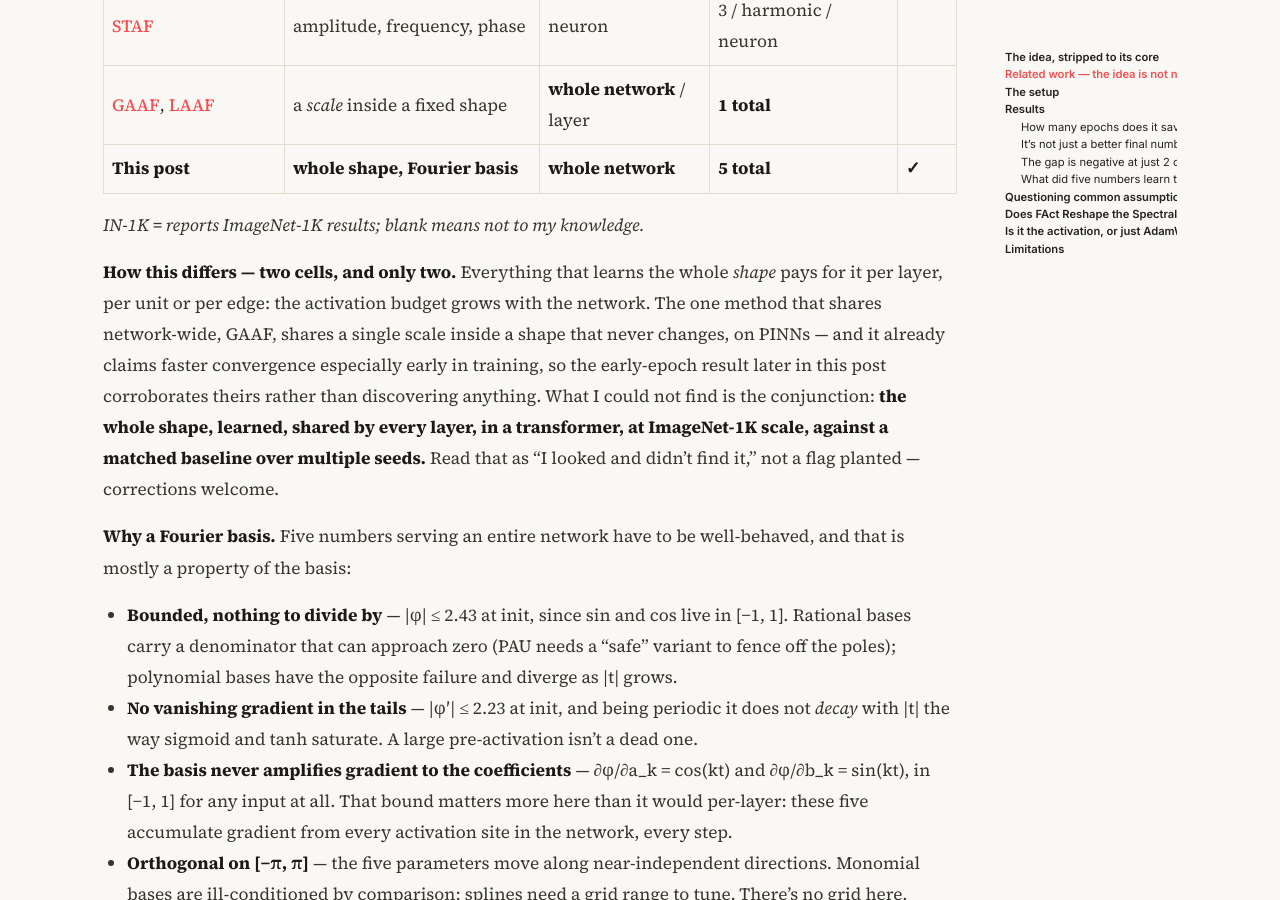
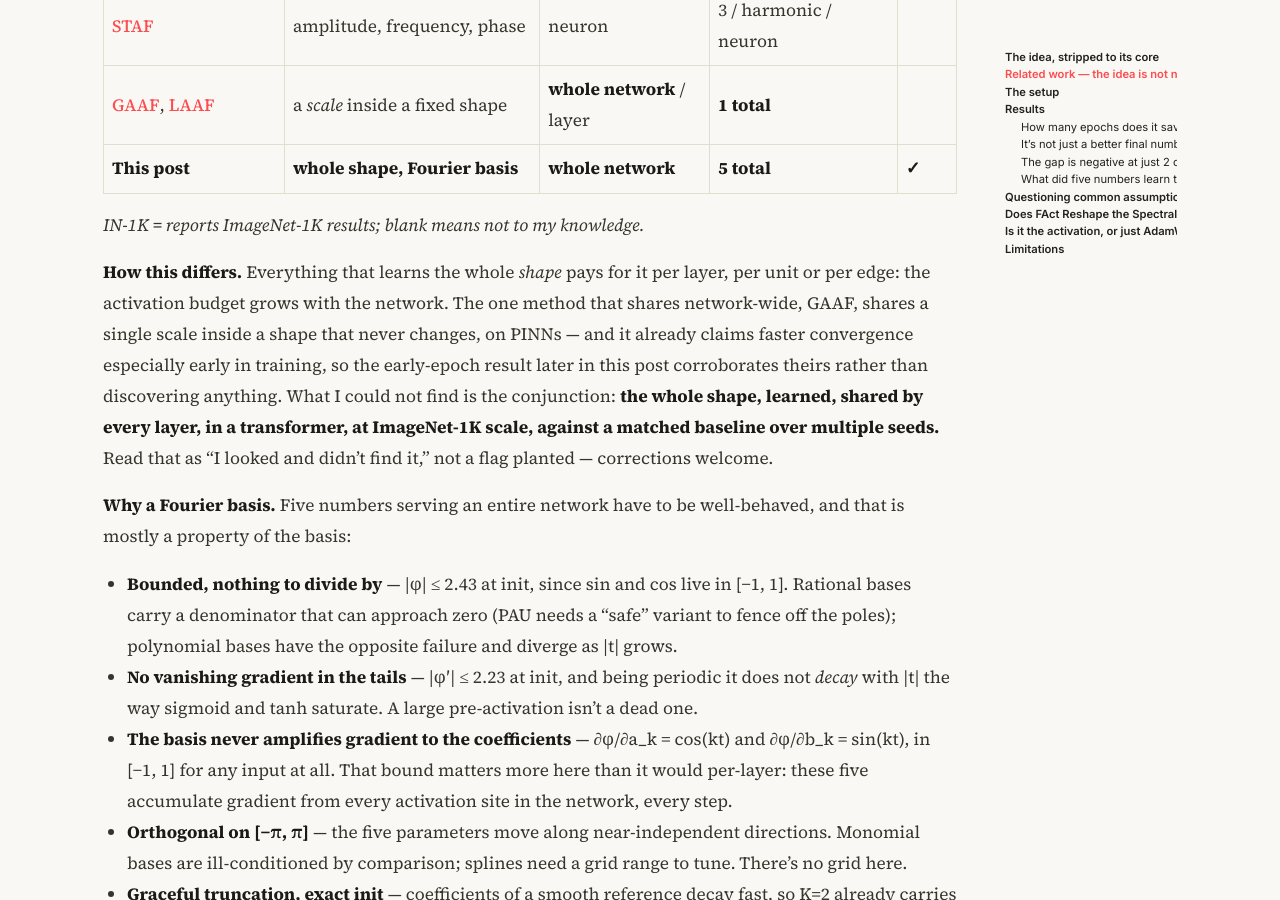
Before and after one commit to Arunprakash-A/Arunprakash-a.github.io, a Jekyll site: the page built from _posts/2026-08-11-learnable-activations-might-have-better-loss-landscape.md, in a window 1280 px wide and 900 px high, scrolled down 2904 px. Built offline with Jekyll 4.4.1, drawn with Linux system fonts in a browser that asks for light colours; nearby versions of some CDN libraries.

Commit message:
Drop the 'two cells, and only two' framing
Let the table carry it instead of telling the reader what to notice.

Co-Authored-By: Claude Sonnet 5 <noreply@anthropic.com>

```diff
--- a/_posts/2026-08-11-learnable-activations-might-have-better-loss-landscape.md
+++ b/_posts/2026-08-11-learnable-activations-might-have-better-loss-landscape.md
@@ -88,9 +88,9 @@ of it first — the map, in one table:
 
 *IN-1K = reports ImageNet-1K results; blank means not to my knowledge.*
 
-**How this differs — two cells, and only two.** Everything that learns the
-whole *shape* pays for it per layer, per unit or per edge: the activation
-budget grows with the network. The one method that shares network-wide, GAAF,
+**How this differs.** Everything that learns the whole *shape* pays for it
+per layer, per unit or per edge: the activation budget grows with the
+network. The one method that shares network-wide, GAAF,
 shares a single scale inside a shape that never changes, on PINNs — and it
 already claims faster convergence especially early in training, so the
 early-epoch result later in this post corroborates theirs rather than
```
